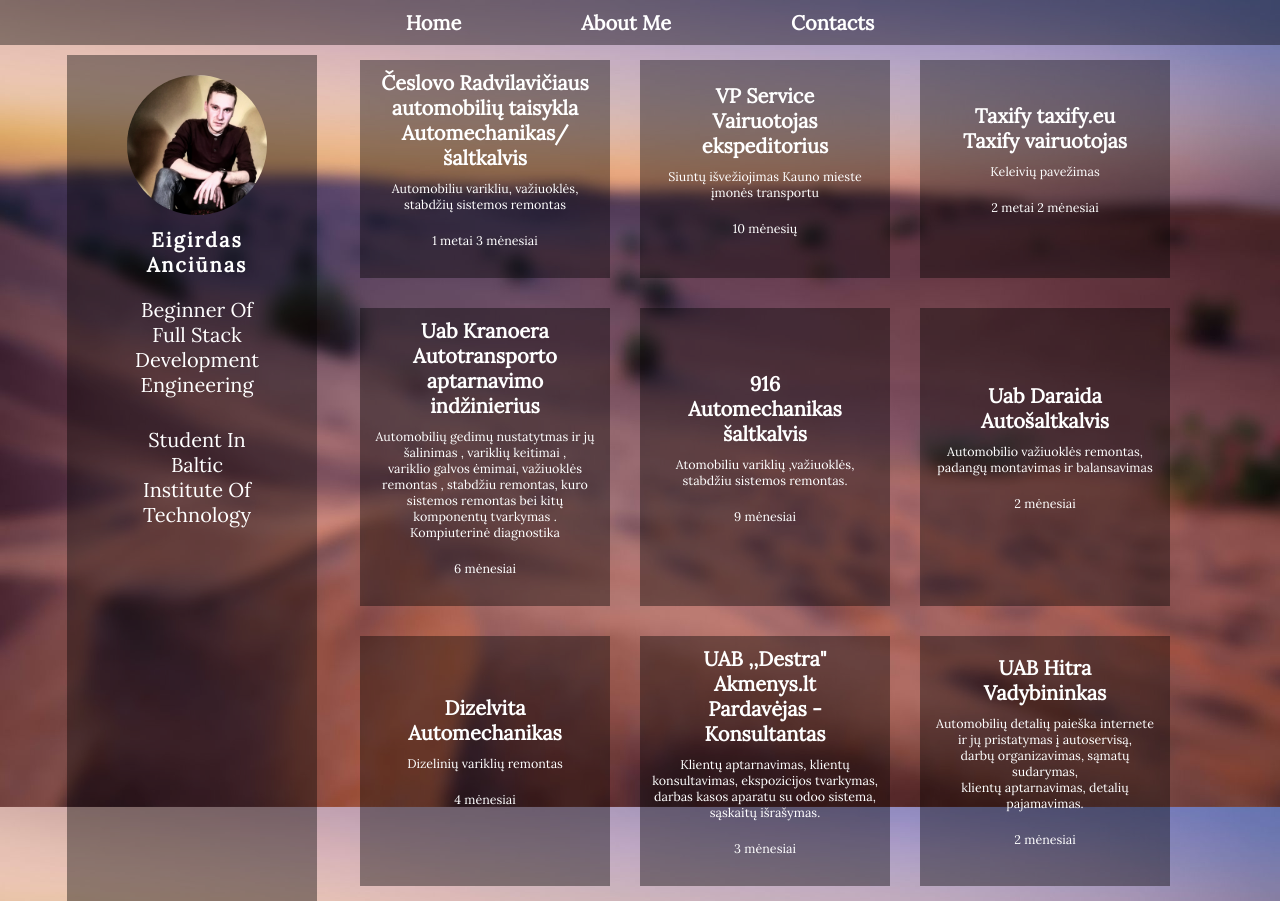
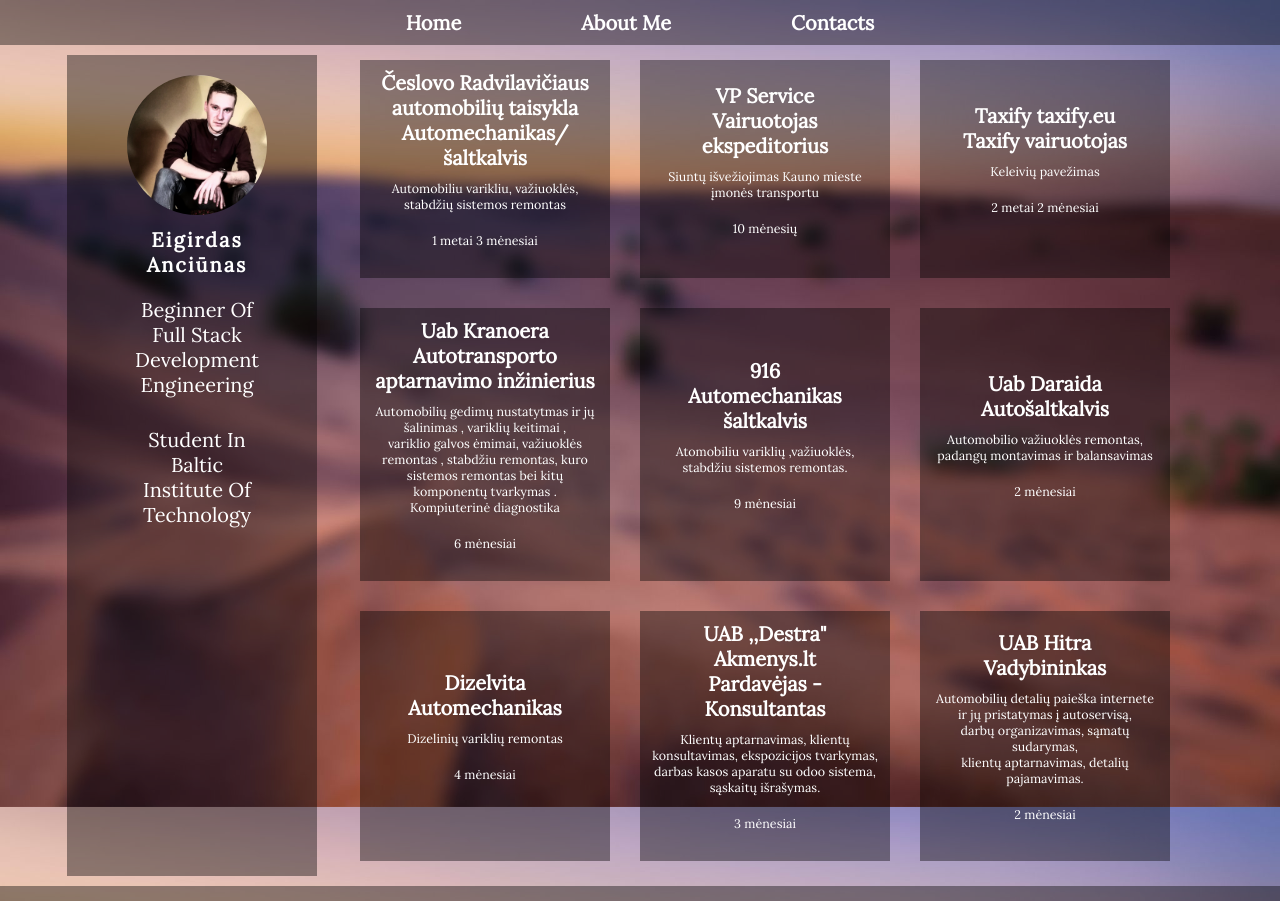
Before and after one commit to Eigis26/SprintNR2_Css, a plain HTML site: page index.html in a window 1280 px wide. Shown: the top 901 px of the page. Drawn offline with Linux system fonts and the light colour scheme.

Commit message:
Update index.html

```diff
--- a/index.html
+++ b/index.html
@@ -52,7 +52,7 @@
         </div>
         <div class="items">
             <h2>Uab Kranoera <br>
-                Autotransporto aptarnavimo indžinierius</h2>
+                Autotransporto aptarnavimo inžinierius</h2>
                 <p>Automobilių gedimų nustatytmas ir jų šalinimas , variklių keitimai , <br> variklio galvos ėmimai, važiuoklės remontas , stabdžiu remontas, kuro sistemos remontas bei kitų komponentų tvarkymas .<br> Kompiuterinė diagnostika</p>
                 <p>6 mėnesiai</p>
         </div>
```
